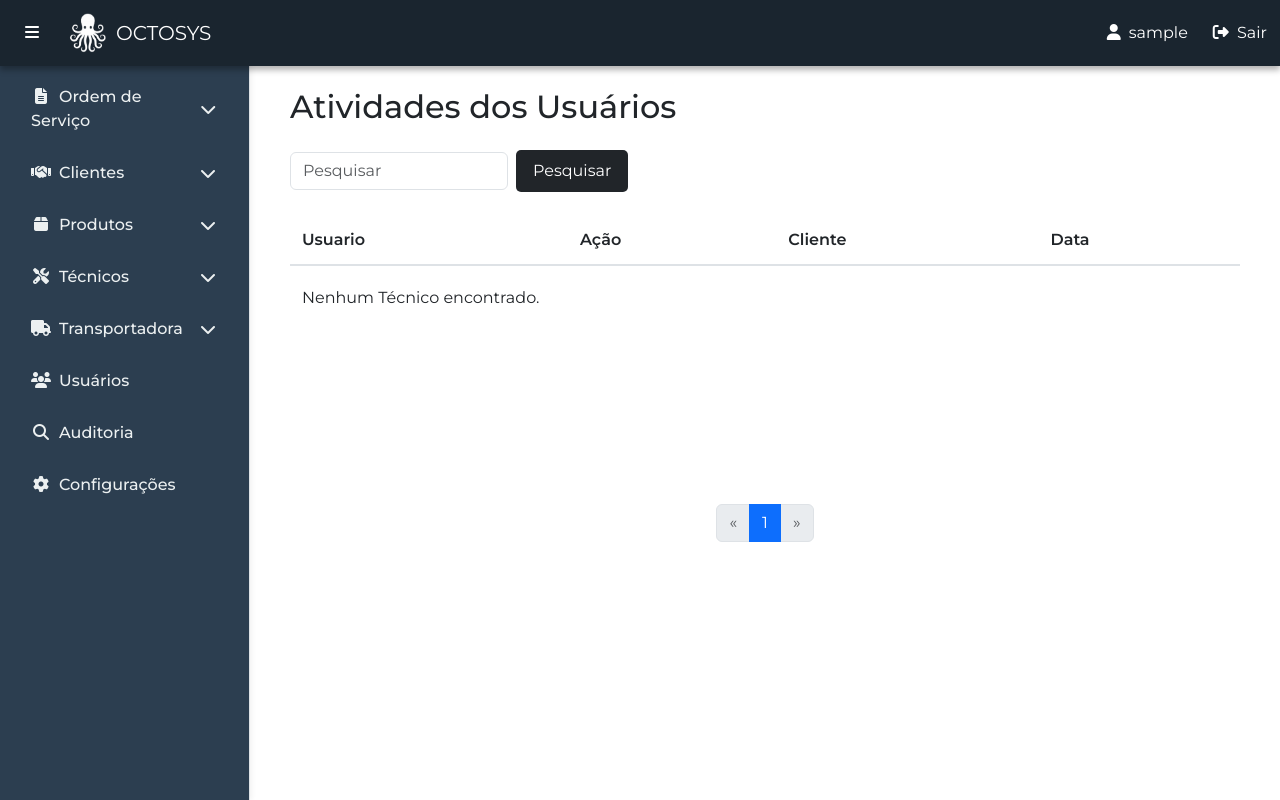
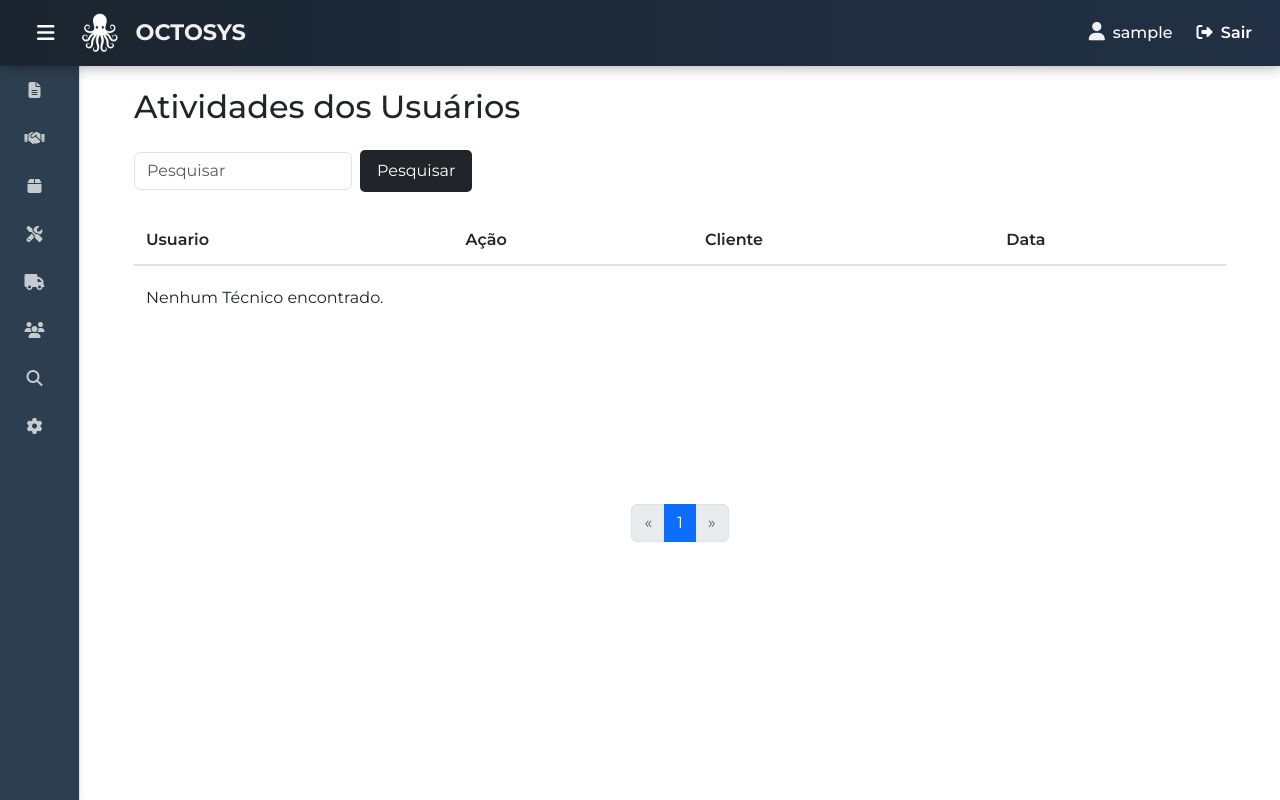
Before and after one commit to Arthurtrin/Sistema-OS, a Django app: page /pt-br/atividades/ver_atividades/ in a window 1280 px wide. Run offline with Django 5.2, Linux system fonts and the light colour scheme; the visitor is signed in with stand-in values (Sample User, id 1); data that the repository does not hold is empty.

Commit message:
melhorando layout de navbar e sidebar

```diff
--- a/principal/templates/principal/base.html
+++ b/principal/templates/principal/base.html
@@ -7,17 +7,11 @@
   <title>{% block title %}Minha Empresa{% endblock %}</title>
   <link rel="icon" href="{% static 'principal/img/logo2.png' %}" type="image/x-icon">
 
-  <!-- Bootstrap CSS -->
   <link href="https://cdn.jsdelivr.net/npm/bootstrap@5.3.0/dist/css/bootstrap.min.css" rel="stylesheet" />
-
-  <!-- Font Awesome para ícones -->
-  <link rel="stylesheet" href="https://cdnjs.cloudflare.com/ajax/libs/font-awesome/6.5.0/css/all.min.css" integrity="sha512-..." crossorigin="anonymous" />
-  <link rel="preconnect" href="https://fonts.googleapis.com">
-  <link rel="preconnect" href="https://fonts.gstatic.com" crossorigin>
-  <link href="https://fonts.googleapis.com/css2?family=Montserrat:ital,wght@0,100..900;1,100..900&family=Space+Grotesk:wght@300..700&display=swap" rel="stylesheet">
+  <link rel="stylesheet" href="https://cdnjs.cloudflare.com/ajax/libs/font-awesome/6.5.0/css/all.min.css" crossorigin="anonymous" />
+  <link href="https://fonts.googleapis.com/css2?family=Montserrat:wght@300..900&display=swap" rel="stylesheet">
 
   <style>
-
  body {
   display: flex;
   min-height: 100vh;
@@ -25,10 +19,9 @@
 }
 
 .sidebar {
-    margin-top: 15px;
   width: 250px;
-      background-color: #2c3e50;/* tom claro e clean */
-      padding-top: 60px;
+  background-color: #2c3e50;
+  padding-top: 70px;
   position: fixed;
   top: 0;
   bottom: 0;
@@ -36,30 +29,83 @@
   z-index: 1000;
   border-right: 1px solid #dee2e6;
   box-shadow: 2px 0 5px rgba(0, 0, 0, 0.05);
-      transition: all 0.3s;
+  overflow-y: auto;
+  overflow-x: hidden;
+  -webkit-overflow-scrolling: touch;
+  height: 100vh;
+  transition: width 0.4s ease-in-out;
+}
+
+/* Scrollbar customizada */
+/* Chrome, Edge, Safari */
+.sidebar::-webkit-scrollbar {
+  width: 8px;
+}
+.sidebar::-webkit-scrollbar-track {
+  background: #1f2a38;
+  border-radius: 4px;
+}
+.sidebar::-webkit-scrollbar-thumb {
+  background-color: #4a5a70;
+  border-radius: 4px;
+  border: 2px solid #1f2a38;
+}
+.sidebar::-webkit-scrollbar-thumb:hover {
+  background-color: #6c7a8a;
+}
+
+/* Firefox */
+.sidebar {
+  scrollbar-width: thin;
+  scrollbar-color: #4a5a70 #1f2a38;
 }
 
 .sidebar.collapsed {
-      margin-left: -250px;
+  width: 80px;
 }
 
 .sidebar .nav-link {
   color: #ecf0f1;
   font-weight: 500;
-      padding: 10px 15px;
+  padding: 12px 20px;
   border-radius: 6px;
-      transition: background-color 0.2s, color 0.2s;
+  white-space: nowrap;
+  overflow: hidden;
+  text-overflow: ellipsis;
+  display: flex;
+  align-items: center;
+  opacity: 1;
+  transform: translateX(0);
+  transition: background-color 0.3s, color 0.3s, opacity 0.4s ease-in-out, transform 0.4s ease-in-out;
+}
+
+.sidebar.collapsed .nav-link {
+  justify-content: center;
+  padding: 12px 0;
+  opacity: 0.8;
+  transform: translateX(-5px);
+}
+
+.sidebar .nav-link i {
+  width: 24px;
+  text-align: center;
+  margin-right: 10px;
+  transition: margin 0.4s ease-in-out;
+}
+
+.sidebar.collapsed .nav-link i {
+  margin: 0 auto;
+}
+
+.sidebar.collapsed .nav-link span {
+  display: none;
 }
 
 .sidebar .nav-link:hover {
-      background-color: rgba(255, 255, 255, 0.1);
-      color: #fff;
+  background-color: rgba(255, 255, 255, 0.15);
+  color: #ffffff;
   text-decoration: none;
-    }
-
-    .sidebar .nav-link i {
-      width: 20px;
-      text-align: center;
+  box-shadow: inset 0 0 5px rgba(255, 255, 255, 0.2);
 }
 
 .sidebar .collapse {
@@ -69,22 +115,18 @@
 
 .sidebar .nav-item > a[aria-expanded="true"] i.fas.fa-chevron-down {
   transform: rotate(180deg);
-      transition: transform 0.3s;
-    }
-
-    .sidebar .nav-item > a i.fas.fa-chevron-down {
-      transition: transform 0.3s;
+  transition: transform 0.3s ease;
 }
 
 .content {
   margin-left: 250px;
   padding: 1rem;
   flex-grow: 1;
-      transition: all 0.3s;
+  transition: margin-left 0.4s ease-in-out;
 }
 
 .content.full {
-      margin-left: 0;
+  margin-left: 80px;
 }
 
 @media (max-width: 768px) {
@@ -95,6 +137,8 @@
     border-right: none;
     box-shadow: none;
     padding-top: 0;
+    overflow-y: visible;
+    height: auto;
   }
 
   .content {
@@ -102,26 +146,88 @@
   }
 }
 
+/* Navbar atualizada */
 .custom-navbar {
-      background-color: #1a252f; /* cinza bem suave */
-      box-shadow: 0 4px 6px rgba(0, 0, 0, 0.3); /* sombra mais visível para baixo */
+  background: linear-gradient(90deg, #1a252f 0%, #223045 100%);
+  box-shadow: 0 2px 12px rgba(0, 0, 0, 0.3);
+  backdrop-filter: saturate(180%) blur(10px);
+  position: fixed;
+  width: 100%;
+  z-index: 1100;
+  padding: 0.5rem 1rem;
+  transition: background-color 0.4s ease;
 }
 
-    .custom-navbar .navbar-brand{
-      color: white !important; /* cinza escuro para melhor leitura */
+.custom-navbar .navbar-brand {
+  color: #f0f0f0 !important;
+  font-weight: 700;
+  font-size: 1.4rem;
+  display: flex;
+  align-items: center;
+  gap: 0.5rem;
+  user-select: none;
+  transition: color 0.3s ease;
 }
 
-    .custom-navbar .btn-link,
-    .custom-navbar .nav-link {
-      transition: color 0.3s ease, transform 0.3s ease;
+.custom-navbar .navbar-brand:hover {
+  color: #f0f0f0 !important; /* mesma cor sem brilho azul */
+  text-shadow: none;
+  text-decoration: none;
 }
 
-    .custom-navbar .btn-link:hover,
-    .custom-navbar .nav-link:hover {
-      color: #dcdcdc !important; /* tom mais claro, suave */
-      transform: scale(1.05); /* leve aumento */
-      text-shadow: 0 0 5px rgba(255, 255, 255, 0.3);
+.custom-navbar .btn-link {
+  color: #f0f0f0;
+  font-size: 1.25rem;
+  padding: 0.25rem 0.5rem;
+  border-radius: 6px;
+  transition: background-color 0.3s ease, color 0.3s ease;
+  cursor: pointer;
+}
+
+.custom-navbar .btn-link:hover {
+  background-color: rgba(255, 255, 255, 0.15);
+  color: #f0f0f0; /* sem azul no hover */
+  text-shadow: none;
   text-decoration: none;
+}
+
+.custom-navbar .navbar-nav .nav-link {
+  color: #e0e0e0;
+  font-weight: 500;
+  transition: color 0.3s ease, text-shadow 0.3s ease;
+  user-select: none;
+}
+
+.custom-navbar .navbar-nav .nav-link:hover,
+.custom-navbar .navbar-nav .nav-link:focus {
+  color: #f0f0f0; /* sem azul */
+  text-shadow: none;
+  text-decoration: none;
+}
+
+.custom-navbar form button.btn-link {
+  color: #f0f0f0;
+  font-weight: 600;
+  font-size: 1rem;
+  padding: 0.25rem 0.5rem;
+  border-radius: 6px;
+  transition: background-color 0.3s ease, color 0.3s ease;
+  cursor: pointer;
+  border: none;
+  background: transparent;
+}
+
+.custom-navbar form button.btn-link:hover {
+  background-color: rgba(255, 255, 255, 0.15);
+  color: #f0f0f0; /* sem azul */
+  text-shadow: none;
+  text-decoration: none;
+}
+
+.custom-navbar i.fa-user {
+  font-size: 1.15rem;
+  margin-right: 0.25rem;
+  color: #f0f0f0; /* sem azul */
 }
 
 /* Botão personalizado, mais escuro e menor */
@@ -138,23 +244,22 @@
         border-color: #1c1e21;
         color: #1c1e21;
     }
+
   </style>
+</head>
 
-</head>
 <body>
 
   <!-- Navbar Superior -->
   <nav class="navbar navbar-expand-lg navbar-light custom-navbar fixed-top">
     <div class="container-fluid">
-      <button class="btn btn-link text-white me-3" id="toggleSidebar">
+      <button class="btn btn-link text-white me-3" id="toggleSidebar" title="Abrir menu">
         <i class="fas fa-bars"></i>
       </button>
       <a class="navbar-brand d-flex align-items-center" href="{% url 'home' %}">
-        <img src="{% static 'principal/img/logo.png' %}" alt="" width="40" height="40"
-          class="me-2 d-inline-block align-text-top">
+        <img src="{% static 'principal/img/logo.png' %}" alt="Logo" width="40" height="40" class="me-2 d-inline-block align-text-top" />
         OCTOSYS
       </a>
-
       <div class="collapse navbar-collapse" id="navbarMenu">
         <ul class="navbar-nav ms-auto d-flex align-items-center">
           <li class="nav-item me-3">
@@ -174,214 +279,121 @@
   </nav>
 
   <!-- Sidebar -->
-  <div class="sidebar" id="sidebar">
-    <ul class="nav flex-column px-3">
+  <div class="sidebar collapsed" id="sidebar">
+    <ul class="nav flex-column text-white px-2">
+
       <li class="nav-item mb-2">
-        <a class="nav-link d-flex justify-content-between align-items-center" href="#OsSubmenu" data-bs-toggle="collapse" aria-expanded="false">
-          <span><i class="fas fa-file-alt me-2"></i>Ordem de Serviço</span>
-          <i class="fas fa-chevron-down"></i>
+        <a class="nav-link d-flex align-items-center" href="#OsSubmenu" data-bs-toggle="collapse" aria-expanded="false">
+          <i class="fas fa-file-alt"></i><span class="ms-2">Ordem de Serviço</span>
         </a>
         <ul class="collapse list-unstyled ps-4" id="OsSubmenu">
-          <li>
-            <a class="nav-link" href="{% url 'ordem_servico:criar_os' %}">
-              <i class="fa-solid fa-plus me-2"></i>Criar
-            </a>
-          </li>
-          <li>
-            <a class="nav-link" href="{% url 'home' %}">
-              <i class="fas fa-file-alt me-2"></i>Ver Ordens de Serviço
-            </a>
-          </li>
-          <li>
-            <a class="nav-link" href="{% url 'ordem_servico:definicao' %}">
-              <i class="fas fa-cog me-2"></i>Definições
-            </a>
-          </li>
+          <li><a class="nav-link" href="{% url 'ordem_servico:criar_os' %}"><i class="fa-solid fa-plus me-2"></i>Criar</a></li>
+          <li><a class="nav-link" href="{% url 'home' %}"><i class="fas fa-file-alt me-2"></i>Ver Ordens</a></li>
+          <li><a class="nav-link" href="{% url 'ordem_servico:definicao' %}"><i class="fas fa-cog me-2"></i>Definições</a></li>
         </ul>
       </li>
 
       <li class="nav-item mb-2">
-        <a class="nav-link d-flex justify-content-between align-items-center" href="#clientesSubmenu" data-bs-toggle="collapse" aria-expanded="false">
-          <span><i class="fas fa-handshake me-2"></i>Clientes</span>
-          <i class="fas fa-chevron-down"></i>
+        <a class="nav-link d-flex align-items-center" href="#clientesSubmenu" data-bs-toggle="collapse" aria-expanded="false">
+          <i class="fas fa-handshake"></i><span class="ms-2">Clientes</span>
         </a>
         <ul class="collapse list-unstyled ps-4" id="clientesSubmenu">
-          <li>
-            <a class="nav-link" href="{% url 'clientes:cadastrar_clientes' %}">
-              <i class="fa-solid fa-plus me-2"></i>Criar
-            </a>
-          </li>
-          <li>
-            <a class="nav-link" href="{% url 'clientes:listar_clientes' %}">
-              <i class="fas fa-users me-2"></i>Ver Clientes
-            </a>
-          </li>
-          <li>
-            <a class="nav-link" href="{% url 'clientes:segmentos_atividades' %}">
-              <i class="fas fa-cog me-2"></i>Definições
-            </a>
-          </li>
+          <li><a class="nav-link" href="{% url 'clientes:cadastrar_clientes' %}"><i class="fa-solid fa-plus me-2"></i>Criar</a></li>
+          <li><a class="nav-link" href="{% url 'clientes:listar_clientes' %}"><i class="fas fa-users me-2"></i>Ver Clientes</a></li>
+          <li><a class="nav-link" href="{% url 'clientes:segmentos_atividades' %}"><i class="fas fa-cog me-2"></i>Definições</a></li>
         </ul>
       </li>
 
       <li class="nav-item mb-2">
-        <a class="nav-link d-flex justify-content-between align-items-center" href="#produtosSubmenu" data-bs-toggle="collapse" aria-expanded="false">
-          <span><i class="fas fa-box me-2"></i>Produtos</span>
-          <i class="fas fa-chevron-down"></i>
+        <a class="nav-link d-flex align-items-center" href="#produtosSubmenu" data-bs-toggle="collapse" aria-expanded="false">
+          <i class="fas fa-box"></i><span class="ms-2">Produtos</span>
         </a>
         <ul class="collapse list-unstyled ps-4" id="produtosSubmenu">
-          <li>
-            <a class="nav-link" href="{% url 'produtos:cadastrar_produto' %}">
-              <i class="fa-solid fa-plus me-2"></i>Criar
-            </a>
-          </li>
-          <li>
-            <a class="nav-link" href="{% url 'produtos:listar_produtos' %}">
-              <i class="fas fa-box me-2"></i>Ver Produtos
-            </a>
-          </li>
-          <li>
-            <a class="nav-link" href="#" data-bs-toggle="modal" data-bs-target="#modalEntrada">
-              <i class="fas fa-arrow-circle-right me-2"></i>Entrada
-            </a>
-          </li>
-          <li>
-            <a class="nav-link" href="#" data-bs-toggle="modal" data-bs-target="#modalSaida">
-              <i class="fas fa-arrow-circle-left me-2"></i>Saída
-            </a>
-          </li>
-          <li>
-            <a class="nav-link" href="{% url 'produtos:fabricante_marca_grupo' %}">
-              <i class="fas fa-cog me-2"></i>Definições
-            </a>
-          </li>
+          <li><a class="nav-link" href="{% url 'produtos:cadastrar_produto' %}"><i class="fa-solid fa-plus me-2"></i>Criar</a></li>
+          <li><a class="nav-link" href="{% url 'produtos:listar_produtos' %}"><i class="fas fa-box me-2"></i>Ver Produtos</a></li>
+          <li><a class="nav-link" href="#" data-bs-toggle="modal" data-bs-target="#modalEntrada"><i class="fas fa-arrow-circle-right me-2"></i>Entrada</a></li>
+          <li><a class="nav-link" href="#" data-bs-toggle="modal" data-bs-target="#modalSaida"><i class="fas fa-arrow-circle-left me-2"></i>Saída</a></li>
+          <li><a class="nav-link" href="{% url 'produtos:fabricante_marca_grupo' %}"><i class="fas fa-cog me-2"></i>Definições</a></li>
         </ul>
       </li>
 
       <li class="nav-item mb-2">
-        <a class="nav-link d-flex justify-content-between align-items-center" href="#tecnicosSubmenu" data-bs-toggle="collapse" aria-expanded="false">
-          <span><i class="fas fa-tools me-2"></i>Técnicos</span>
-          <i class="fas fa-chevron-down"></i>
+        <a class="nav-link d-flex align-items-center" href="#tecnicosSubmenu" data-bs-toggle="collapse" aria-expanded="false">
+          <i class="fas fa-tools"></i><span class="ms-2">Técnicos</span>
         </a>
         <ul class="collapse list-unstyled ps-4" id="tecnicosSubmenu">
-          <li>
-            <a class="nav-link" href="{% url 'tecnicos:cadastrar_tecnicos' %}">
-              <i class="fa-solid fa-plus me-2"></i>Criar
-            </a>
-          </li>
-          <li>
-            <a class="nav-link" href="{% url 'tecnicos:listar_tecnicos' %}">
-              <i class="fas fa-users me-2"></i>Ver Técnicos
-            </a>
-          </li>
+          <li><a class="nav-link" href="{% url 'tecnicos:cadastrar_tecnicos' %}"><i class="fa-solid fa-plus me-2"></i>Criar</a></li>
+          <li><a class="nav-link" href="{% url 'tecnicos:listar_tecnicos' %}"><i class="fas fa-users me-2"></i>Ver Técnicos</a></li>
         </ul>
       </li>
 
       <li class="nav-item mb-2">
-        <a class="nav-link d-flex justify-content-between align-items-center" href="#transportadoraSubmenu" data-bs-toggle="collapse" aria-expanded="false">
-          <span><i class="fas fa-truck me-2"></i>Transportadora</span>
-          <i class="fas fa-chevron-down"></i>
+        <a class="nav-link d-flex align-items-center" href="#transportadoraSubmenu" data-bs-toggle="collapse" aria-expanded="false">
+          <i class="fas fa-truck"></i><span class="ms-2">Transportadoras</span>
         </a>
         <ul class="collapse list-unstyled ps-4" id="transportadoraSubmenu">
-          <li>
-            <a class="nav-link" href="">
-              <i class="fa-solid fa-plus me-2"></i>Criar
-            </a>
-          </li>
-          <li>
-            <a class="nav-link" href="">
-              <i class="fas fa-truck-moving me-2"></i>Ver Transportadoras
-            </a>
-          </li>
+          <li><a class="nav-link" href=""><i class="fa-solid fa-plus me-2"></i>Criar</a></li>
+          <li><a class="nav-link" href=""><i class="fas fa-truck-moving me-2"></i>Ver Transportadoras</a></li>
         </ul>
       </li>
 
       <li class="nav-item mb-2">
-        <a class="nav-link" href="{% url 'usuarios' user.username %}"><i class="fas fa-users me-2"></i>Usuários</a>
+        <a class="nav-link" href="{% url 'usuarios' user.username %}">
+          <i class="fas fa-users"></i><span class="ms-2">Usuários</span>
+        </a>
       </li>
+
       <li class="nav-item mb-2">
-        <a class="nav-link" href="{% url 'atividades:ver_atividades' %}"><i class="fas fa-search me-2"></i>Auditoria</a>
+        <a class="nav-link" href="{% url 'atividades:ver_atividades' %}">
+          <i class="fas fa-search"></i><span class="ms-2">Auditoria</span>
+        </a>
       </li>
+
       <li class="nav-item mb-2">
-          <a class="nav-link" href="{% url 'configuracoes' %}"><i class="fas fa-cog me-2"></i>Configurações</a>
+        <a class="nav-link" href="{% url 'configuracoes' %}">
+          <i class="fas fa-cog"></i><span class="ms-2">Configurações</span>
+        </a>
       </li>
     </ul>
   </div>
 
-<!-- Modal Entrada -->
-<div class="modal fade" id="modalEntrada" tabindex="-1" aria-labelledby="modalEntradaLabel" aria-hidden="true">
-  <div class="modal-dialog">
-    <div class="modal-content">
-      <div class="modal-header">
-        <h5 class="modal-title" id="modalEntradaLabel">Entrada de Produto</h5>
-        <button type="button" class="btn-close" data-bs-dismiss="modal" aria-label="Fechar"></button>
-      </div>
-      <form method="post" action="{% url 'produtos:entrada_produto' %}">
-        {% csrf_token %}
-        <div class="modal-body">
-          <div class="mb-3">
-            <label for="codigoEntrada" class="form-label">Código do Produto</label>
-            <input type="text" class="form-control" id="codigoEntrada" name="codigoEntrada" required>
-          </div>
-          <div class="mb-3">
-            <label for="quantidadeEntrada" class="form-label">Quantidade de Entrada</label>
-            <input type="number" class="form-control" id="quantidadeEntrada" name="quantidadeEntrada" required>
-          </div>
-        </div>
-        <div class="modal-footer">
-          <button type="button" class="btn btn-secondary" data-bs-dismiss="modal">Fechar</button>
-          <button type="submit" class="btn btn-primary">Salvar</button>
-        </div>
-      </form>
-    </div>
-  </div>
-</div>
-
-<!-- Modal Saída -->
-<div class="modal fade" id="modalSaida" tabindex="-1" aria-labelledby="modalSaidaLabel" aria-hidden="true">
-  <div class="modal-dialog">
-    <div class="modal-content">
-      <div class="modal-header">
-        <h5 class="modal-title" id="modalSaidaLabel">Saída de Produto</h5>
-        <button type="button" class="btn-close" data-bs-dismiss="modal" aria-label="Fechar"></button>
-      </div>
-      <form method="post" action="{% url 'produtos:saida_produto' %}">
-        {% csrf_token %}
-        <div class="modal-body">
-          <div class="mb-3">
-            <label for="codigoSaida" class="form-label">Código do Produto</label>
-            <input type="text" class="form-control" id="codigoSaida" name="codigoSaida" required>
-          </div>
-          <div class="mb-3">
-            <label for="quantidadeSaida" class="form-label">Quantidade de Saída</label>
-            <input type="number" class="form-control" id="quantidadeSaida" name="quantidadeSaida" required>
-          </div>
-        </div>
-        <div class="modal-footer">
-          <button type="button" class="btn btn-secondary" data-bs-dismiss="modal">Fechar</button>
-          <button type="submit" class="btn btn-primary">Salvar</button>
-        </div>
-      </form>
-    </div>
-  </div>
-</div>
-
-
-  <!-- Conteúdo Principal -->
   <div class="content" id="mainContent">
     <div class="container pt-5">
       {% block content %}{% endblock %}
     </div>
   </div>
 
-  <!-- Scripts -->
   <script src="https://cdn.jsdelivr.net/npm/bootstrap@5.3.0/dist/js/bootstrap.bundle.min.js"></script>
   <script>
-    document.getElementById("toggleSidebar").addEventListener("click", function () {
+    document.addEventListener("DOMContentLoaded", function () {
       const sidebar = document.getElementById("sidebar");
       const content = document.getElementById("mainContent");
+      const toggleBtn = document.getElementById("toggleSidebar");
+
+      // Começa colapsado
+      sidebar.classList.add("collapsed");
+      content.classList.add("full");
+
+      toggleBtn.addEventListener("click", function () {
         sidebar.classList.toggle("collapsed");
         content.classList.toggle("full");
+      });
+
+      // Expande sidebar ao abrir submenu
+      document.querySelectorAll('.sidebar .nav-link[data-bs-toggle="collapse"]').forEach(link => {
+        link.addEventListener('click', () => {
+          if (sidebar.classList.contains('collapsed')) {
+            sidebar.classList.remove('collapsed');
+            content.classList.remove('full');
+          }
+        });
+      });
+
+      // Ativa tooltips dos ícones
+      const tooltipTriggerList = [].slice.call(document.querySelectorAll('[data-bs-toggle="tooltip"]'));
+      tooltipTriggerList.map(function (tooltipTriggerEl) {
+        return new bootstrap.Tooltip(tooltipTriggerEl);
+      });
     });
   </script>
 </body>
```
Lines whose indentation alone changed are shown as unchanged.
